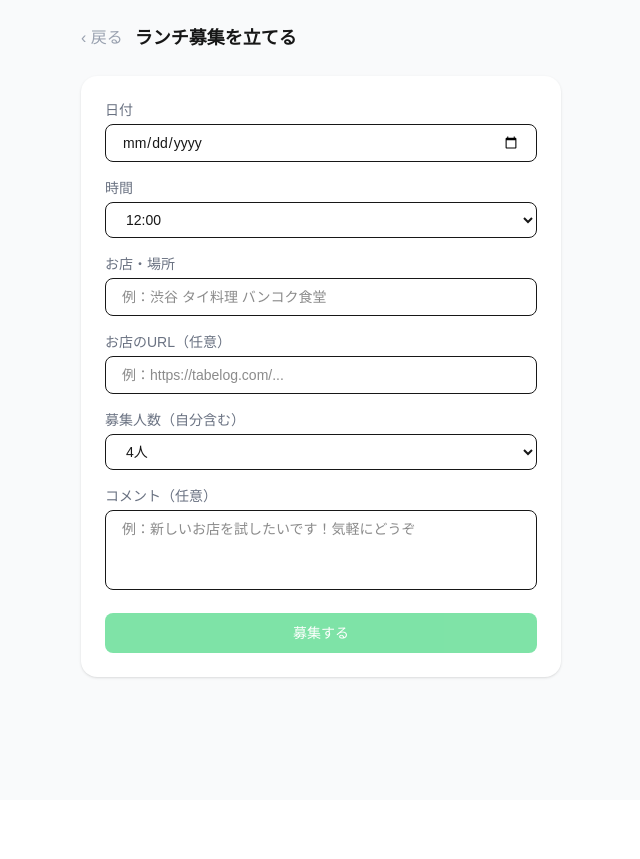
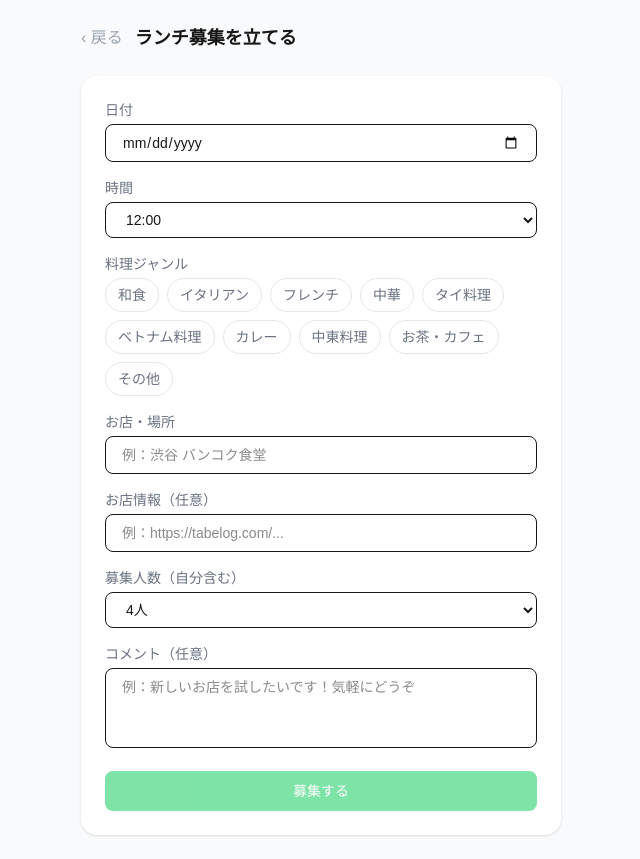
Before and after one commit to mmatsutani-code/lunchboard, a Next.js app: page /board/new in a window 1280 px wide. Shown: the whole page, without its empty margins (319-959 px from the left). Before the commit the page ends 800 px from the top, so only its background shows below. Built offline with nearby package versions, Linux system fonts and the light colour scheme; no server answers.

Commit message:
add genre selection and shop info label

```diff
--- a/app/board/edit/[id]/page.tsx
+++ b/app/board/edit/[id]/page.tsx
@@ -2,12 +2,15 @@
 import { useEffect, useState } from 'react'
 import { createClient } from '@/lib/supabase'
 import { useRouter, useParams } from 'next/navigation'
+
+const GENRES = ['和食', 'イタリアン', 'フレンチ', '中華', 'タイ料理', 'ベトナム料理', 'カレー', '中東料理', 'お茶・カフェ', 'その他']
 
 export default function EditPostPage() {
   const [date, setDate] = useState('')
   const [time, setTime] = useState('12:00')
   const [shop, setShop] = useState('')
   const [shopUrl, setShopUrl] = useState('')
+  const [genre, setGenre] = useState('')
   const [slots, setSlots] = useState('4')
   const [comment, setComment] = useState('')
   const [loading, setLoading] = useState(true)
@@ -26,6 +29,7 @@ export default function EditPostPage() {
       setTime(data.time)
       setShop(data.shop)
       setShopUrl(data.shop_url || '')
+      setGenre(data.genre || '')
       setSlots(String(data.slots))
       setComment(data.comment || '')
       setLoading(false)
@@ -36,7 +40,7 @@ export default function EditPostPage() {
   async function handleSave() {
     setSaving(true)
     await supabase.from('posts').update({
-      date, time, shop, shop_url: shopUrl, slots: parseInt(slots), comment
+      date, time, shop, shop_url: shopUrl, genre, slots: parseInt(slots), comment
     }).eq('id', id)
     router.push('/board')
   }
@@ -67,12 +71,23 @@ export default function EditPostPage() {
             </select>
           </div>
           <div>
+            <label className="text-sm text-gray-500 mb-1 block">料理ジャンル</label>
+            <div className="flex flex-wrap gap-2">
+              {GENRES.map(g => (
+                <button key={g} onClick={() => setGenre(g)}
+                  className={`px-3 py-1.5 rounded-full text-sm border transition-colors ${genre === g ? 'bg-green-500 text-white border-green-500' : 'border-gray-200 text-gray-500 hover:border-green-300'}`}>
+                  {g}
+                </button>
+              ))}
+            </div>
+          </div>
+          <div>
             <label className="text-sm text-gray-500 mb-1 block">お店・場所</label>
             <input type="text" value={shop} onChange={e => setShop(e.target.value)}
               className="w-full border rounded-lg px-4 py-2 text-sm focus:outline-none focus:ring-2 focus:ring-green-400" />
           </div>
           <div>
-            <label className="text-sm text-gray-500 mb-1 block">お店のURL（任意）</label>
+            <label className="text-sm text-gray-500 mb-1 block">お店情報（任意）</label>
             <input type="url" value={shopUrl} onChange={e => setShopUrl(e.target.value)}
               className="w-full border rounded-lg px-4 py-2 text-sm focus:outline-none focus:ring-2 focus:ring-green-400" />
           </div>
--- a/app/board/new/page.tsx
+++ b/app/board/new/page.tsx
@@ -2,12 +2,15 @@
 import { useState } from 'react'
 import { createClient } from '@/lib/supabase'
 import { useRouter } from 'next/navigation'
+
+const GENRES = ['和食', 'イタリアン', 'フレンチ', '中華', 'タイ料理', 'ベトナム料理', 'カレー', '中東料理', 'お茶・カフェ', 'その他']
 
 export default function NewPostPage() {
   const [date, setDate] = useState('')
   const [time, setTime] = useState('12:00')
   const [shop, setShop] = useState('')
   const [shopUrl, setShopUrl] = useState('')
+  const [genre, setGenre] = useState('')
   const [slots, setSlots] = useState('4')
   const [comment, setComment] = useState('')
   const [loading, setLoading] = useState(false)
@@ -22,6 +25,7 @@ export default function NewPostPage() {
       user_id: user.id,
       date, time, shop,
       shop_url: shopUrl,
+      genre,
       slots: parseInt(slots),
       comment
     })
@@ -52,12 +56,23 @@ export default function NewPostPage() {
             </select>
           </div>
           <div>
+            <label className="text-sm text-gray-500 mb-1 block">料理ジャンル</label>
+            <div className="flex flex-wrap gap-2">
+              {GENRES.map(g => (
+                <button key={g} onClick={() => setGenre(g)}
+                  className={`px-3 py-1.5 rounded-full text-sm border transition-colors ${genre === g ? 'bg-green-500 text-white border-green-500' : 'border-gray-200 text-gray-500 hover:border-green-300'}`}>
+                  {g}
+                </button>
+              ))}
+            </div>
+          </div>
+          <div>
             <label className="text-sm text-gray-500 mb-1 block">お店・場所</label>
-            <input type="text" placeholder="例：渋谷 タイ料理 バンコク食堂" value={shop} onChange={e => setShop(e.target.value)}
+            <input type="text" placeholder="例：渋谷 バンコク食堂" value={shop} onChange={e => setShop(e.target.value)}
               className="w-full border rounded-lg px-4 py-2 text-sm focus:outline-none focus:ring-2 focus:ring-green-400" />
           </div>
           <div>
-            <label className="text-sm text-gray-500 mb-1 block">お店のURL（任意）</label>
+            <label className="text-sm text-gray-500 mb-1 block">お店情報（任意）</label>
             <input type="url" placeholder="例：https://tabelog.com/..." value={shopUrl} onChange={e => setShopUrl(e.target.value)}
               className="w-full border rounded-lg px-4 py-2 text-sm focus:outline-none focus:ring-2 focus:ring-green-400" />
           </div>
```
